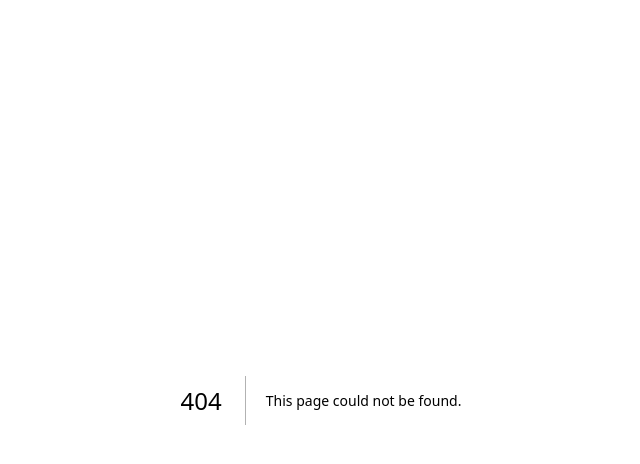
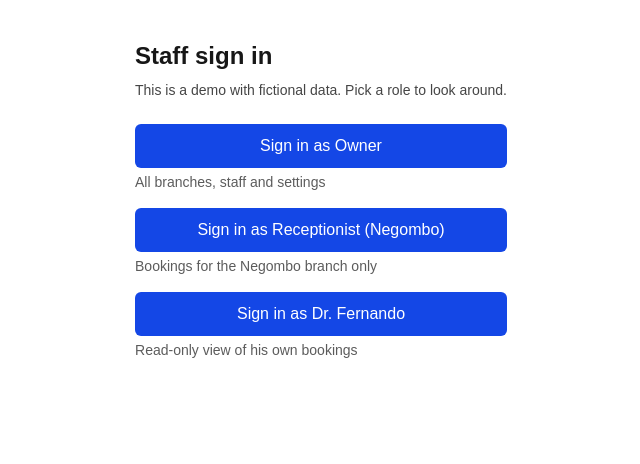
Before and after one commit to deelaka-ransilu/ivora-dental, a Next.js app: page /login in a window 1280 px wide. Before the commit this address had no page. Shown: the top 464 px of the page, without its empty margins (319-959 px from the left). Built offline with nearby package versions, Linux system fonts and the light colour scheme.

Commit message:
Add login page with demo buttons

```diff
--- /dev/null
+++ b/src/app/login/page.tsx
@@ -0,0 +1,77 @@
+import { Suspense } from "react";
+import { demoSignIn } from "./demo-actions";
+
+const DEMO_BUTTONS = [
+  {
+    who: "owner",
+    label: "Sign in as Owner",
+    hint: "All branches, staff and settings",
+  },
+  {
+    who: "reception",
+    label: "Sign in as Receptionist (Negombo)",
+    hint: "Bookings for the Negombo branch only",
+  },
+  {
+    who: "dentist",
+    label: "Sign in as Dr. Fernando",
+    hint: "Read-only view of his own bookings",
+  },
+];
+
+type SearchParams = Promise<{ error?: string | string[] }>;
+
+// The page itself is not async. The request-time part (searchParams)
+// is read inside the Suspense boundary, as Cache Components requires.
+export default function LoginPage({
+  searchParams,
+}: {
+  searchParams: SearchParams;
+}) {
+  return (
+    <main className="mx-auto max-w-md px-4 py-10">
+      <h1 className="text-2xl font-semibold">Staff sign in</h1>
+      <p className="mt-2 text-sm opacity-80">
+        This is a demo with fictional data. Pick a role to look around.
+      </p>
+
+      <Suspense fallback={null}>
+        <LoginError searchParams={searchParams} />
+      </Suspense>
+
+      <div className="mt-6 space-y-4">
+        {DEMO_BUTTONS.map((b) => (
+          <form key={b.who} action={demoSignIn}>
+            <input type="hidden" name="who" value={b.who} />
+            <button
+              type="submit"
+              className="min-h-11 w-full rounded-md bg-blue-700 px-4 py-2 text-base font-medium text-white hover:bg-blue-800"
+            >
+              {b.label}
+            </button>
+            <p className="mt-1 text-sm opacity-70">{b.hint}</p>
+          </form>
+        ))}
+      </div>
+    </main>
+  );
+}
+
+async function LoginError({ searchParams }: { searchParams: SearchParams }) {
+  const { error } = await searchParams;
+  if (!error) return null;
+
+  const message =
+    error === "setup"
+      ? "The demo is not set up yet: the server is missing its demo password. Please tell the site owner."
+      : "Sign in did not work. Please click the button again. If it keeps failing, try again in a minute.";
+
+  return (
+    <p
+      role="alert"
+      className="mt-4 rounded-md border border-red-300 bg-red-50 p-3 text-sm text-red-800"
+    >
+      {message}
+    </p>
+  );
+}
```
